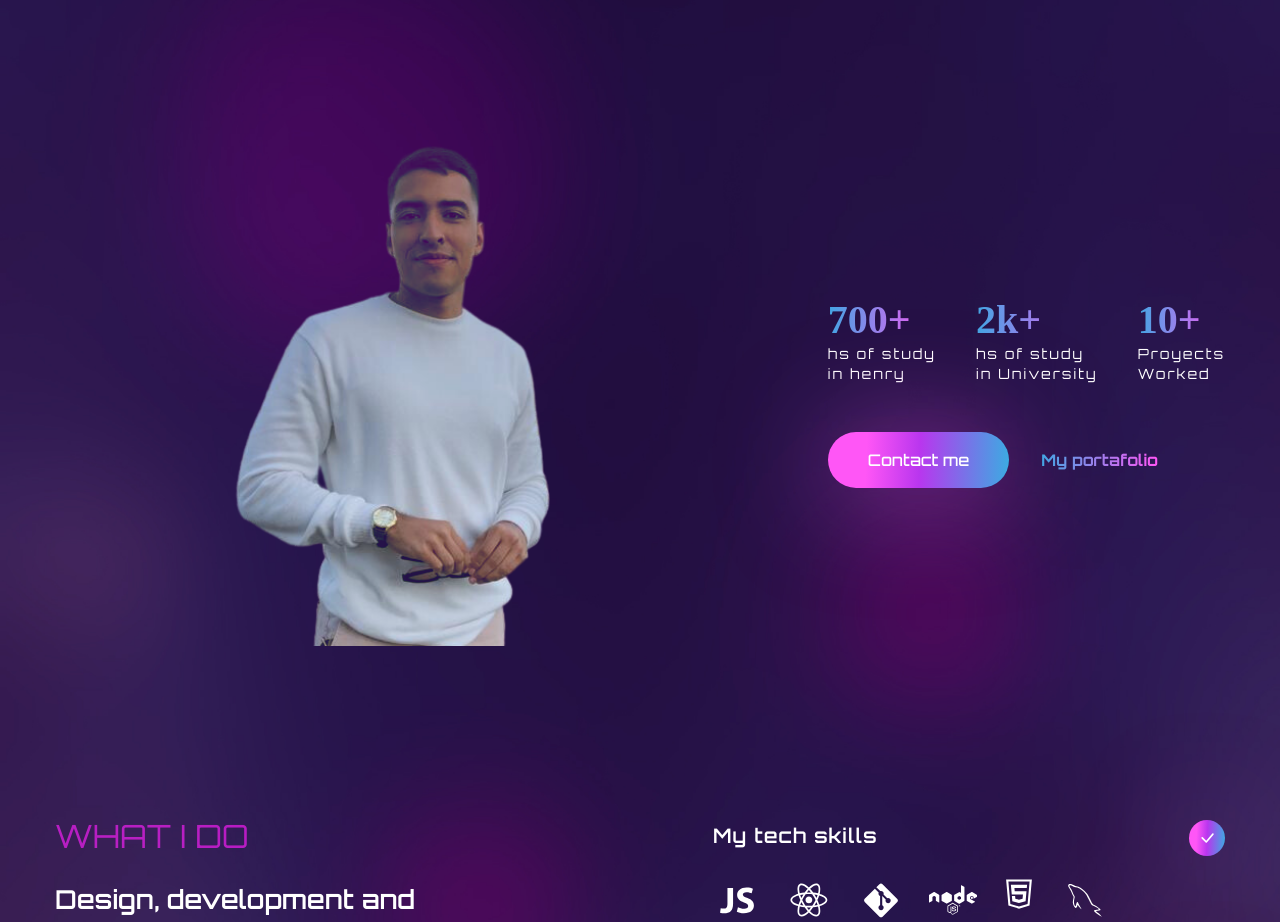
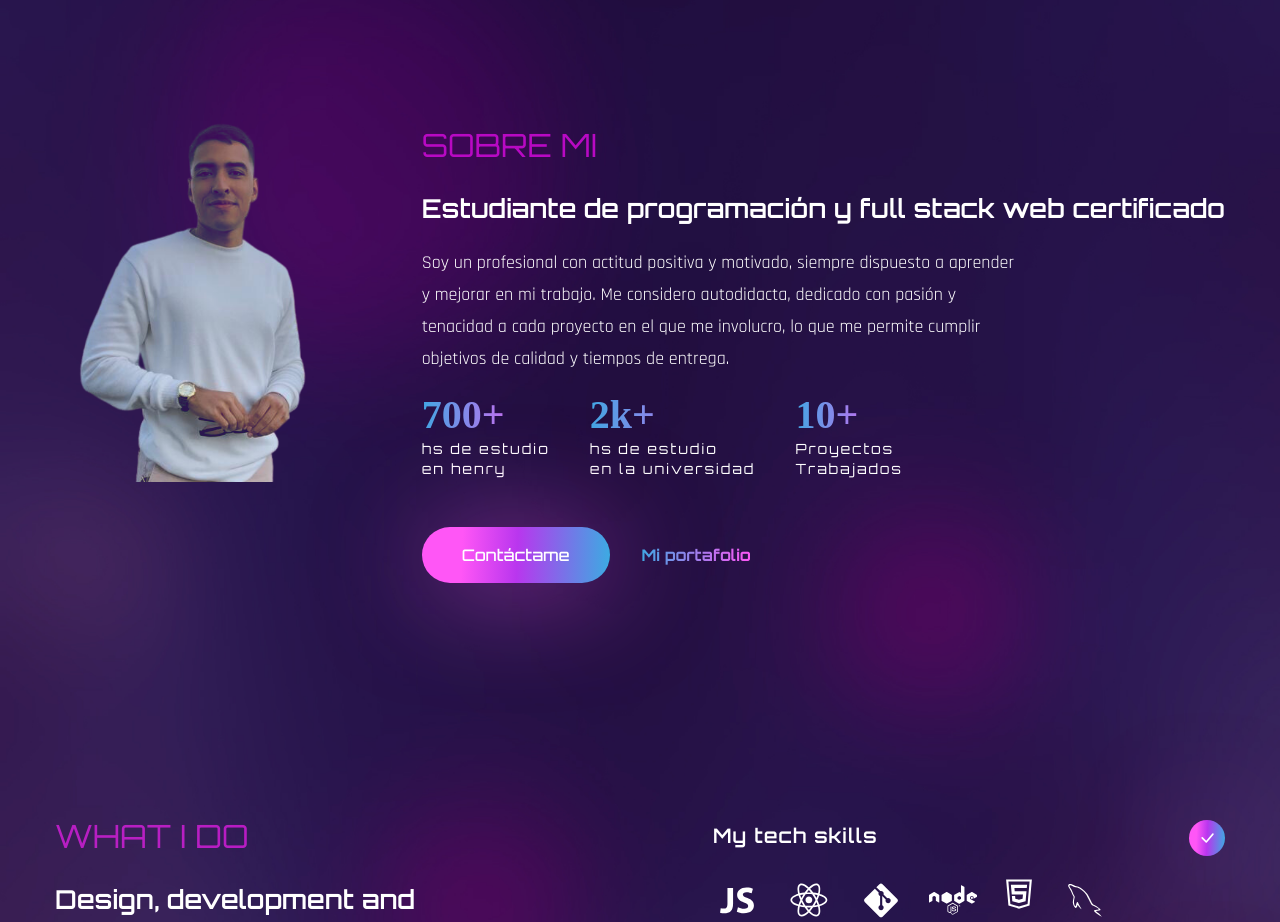
Before and after one commit to IgnacioMelgarejo/portfolio, a React (Create React App) app: page / in a window 1280 px wide. Shown: the part 820-1742 px from the top of the page. Built offline with nearby package versions, Linux system fonts and the light colour scheme; a web font is replaced by a local one.

Commit message:
about complete

```diff
--- a/src/components/About.js
+++ b/src/components/About.js
@@ -1,4 +1,5 @@
-import React from 'react';
+
+//About import React from 'react';
 //cpuntUp
 import CountUp from 'react-countup'
 //interseption
@@ -7,15 +8,17 @@ import { useInView } from 'react-intersection-observer'
 import { motion } from 'framer-motion'
 import { fadeIn } from '../variants'
 import { Link } from 'react-scroll'
+//translate
+import {useTranslation} from "react-i18next"
 
 const About = () => {
   const [ref, inView] = useInView({
     threshold: 0.5,
-  })
+  });
 
+  const [t, i18n] = useTranslation("global")
 
-
-  // const currentLanguage = i18n.language;
+  const currentLanguage = i18n.language;
 
   return <section className='section' id='about' ref={ref}>
 
@@ -35,10 +38,10 @@ const About = () => {
           whileInView={'show'}
           viewport={{ once: true, amount: 0.3 }}
           classname='flex-1 text-center justify-center'>
-          <h2 className='h2 text-accent'></h2>
-          <h3 className='h3 mb-4'></h3>
+          <h2 className='h2 text-accent'>{t("about.about")}</h2>
+          <h3 className='h3 mb-4'>{t("about.title")}</h3>
           <p className='mb-6 max-w-[600px]'>
-          <br/>
+          {t("about.content")}<br/>
           </p>
           {/*start*/}
           <div className='flex gap-x-6 lg:gap-x-10 mb-12'>
@@ -50,8 +53,8 @@ const About = () => {
                     +
               </div>
               <div className='font-primary text-sm tracking-[2px]'>
-                hs of study <br />
-                in henry
+              {t("about.hs")}<br />
+               {t("about.inH")}
               </div>
             </div>
             <div>
@@ -63,8 +66,8 @@ const About = () => {
               </div>
 
               <div className='font-primary text-sm tracking-[2px]'>
-                hs of study <br />
-                in University
+              {t("about.hs")}<br />
+               {t("about.inU")}
               </div>
             </div>
             <div>
@@ -75,8 +78,8 @@ const About = () => {
                 +
               </div>
               <div className='font-primary text-sm tracking-[2px]'>
-                Proyects <br />
-                Worked
+              {t("about.projects")} <br />
+              {t("about.worked")}
               </div>
             </div>
           </div>
@@ -87,9 +90,9 @@ const About = () => {
               smooth={true}
               spy={true}
             >
-              <button className='btn btn-lg'>Contact me</button>
+              <button className='btn btn-lg'>{t("banner.contactme")}</button>
             </Link>
-            <a href='·' className='text-gradient btn-link'>My portafolio</a>
+            <a href='·' className='text-gradient btn-link'>{t("about.m")}</a>
           </div>
         </motion.div>
       </div>
```
